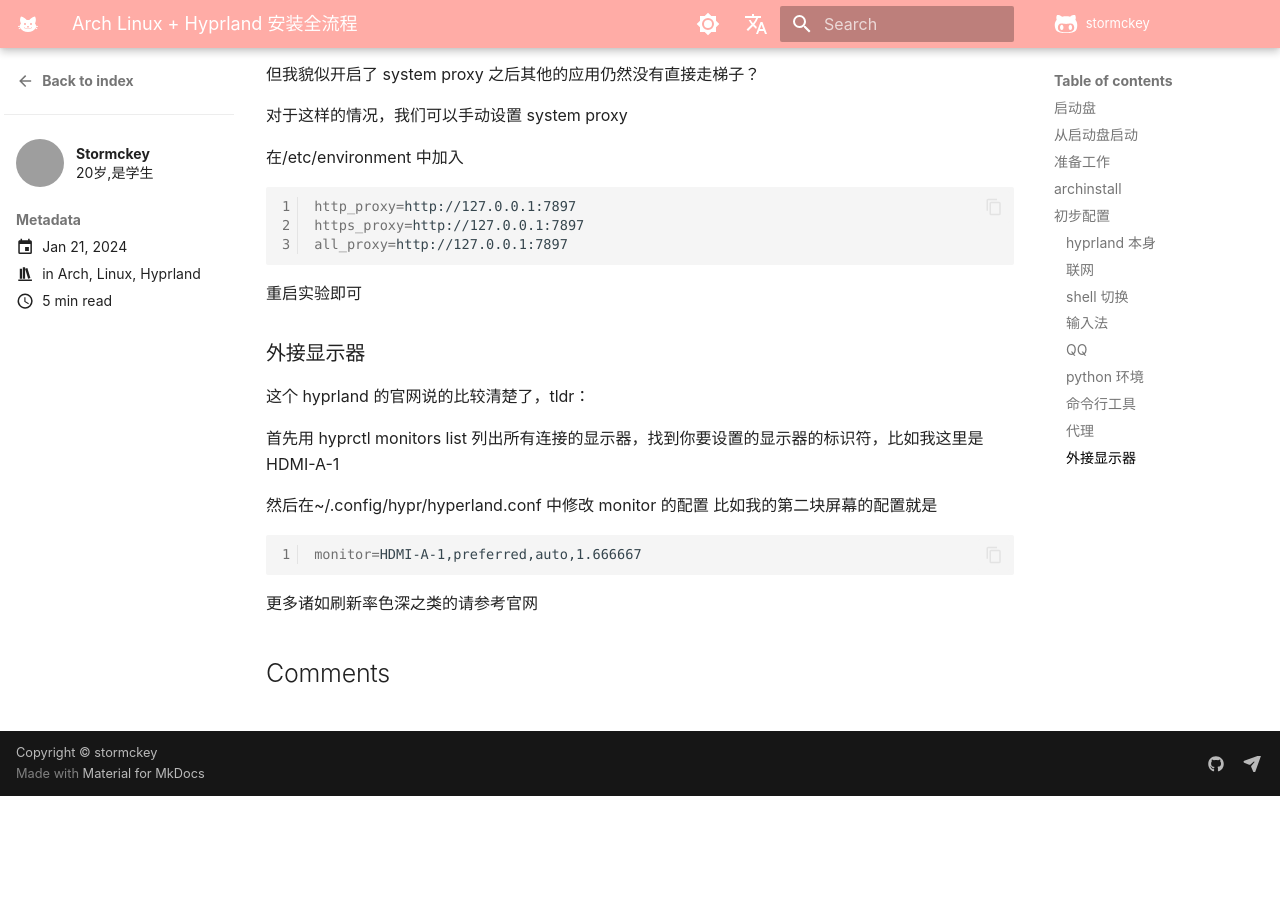
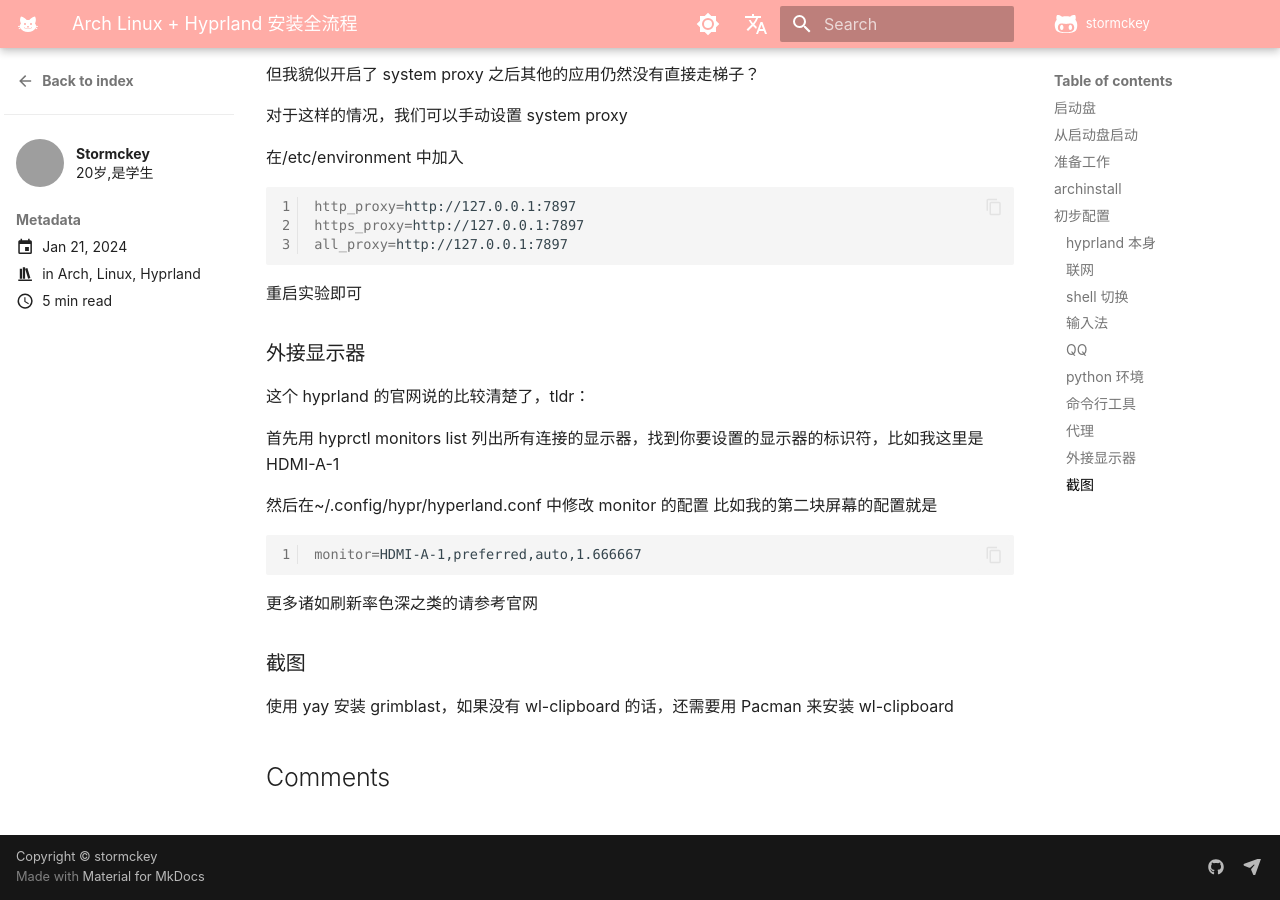
Before and after one commit to stormckey/stormckey.github.io, an MkDocs documentation site: the page built from docs/blog/posts/arch_linux_procedure.md, in a window 1280 px wide and 900 px high, scrolled down 5654 px. Built offline with MkDocs 1.6.1 and Material for MkDocs 9.7.7, drawn with Linux system fonts in a browser that asks for light colours; some web fonts are replaced; comment, search, counter and statistics services are not loaded; a style sheet for code colours, icons or effects is not loaded; before the commit the page ends 6450 px from its top, so only the background shows below that; grey boxes are pictures that could not be loaded.

Commit message:
add arch linux precedure

````diff
--- a/docs/blog/posts/arch_linux_procedure.md
+++ b/docs/blog/posts/arch_linux_procedure.md
@@ -276,3 +276,7 @@
 monitor=HDMI-A-1,preferred,auto,1.666667
 ```
 更多诸如刷新率色深之类的请参考官网
+
+### 截图
+
+使用 yay 安装 grimblast，如果没有 wl-clipboard 的话，还需要用 Pacman 来安装 wl-clipboard
````
